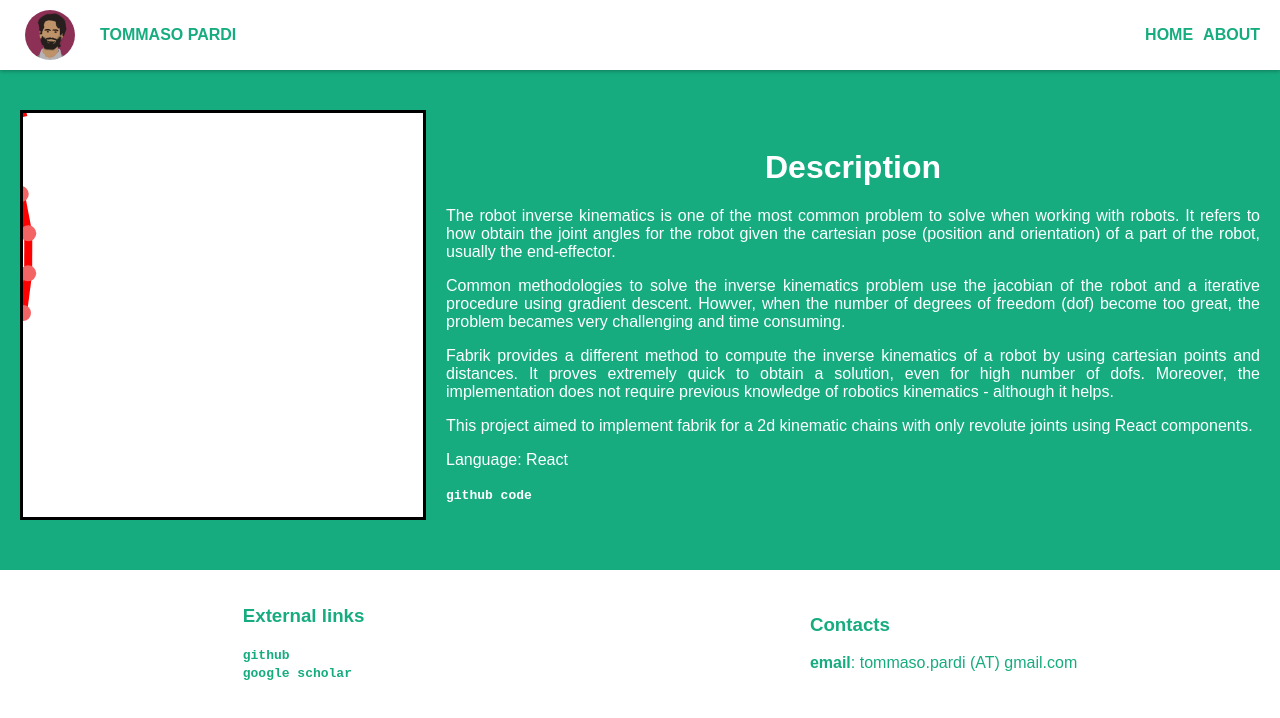
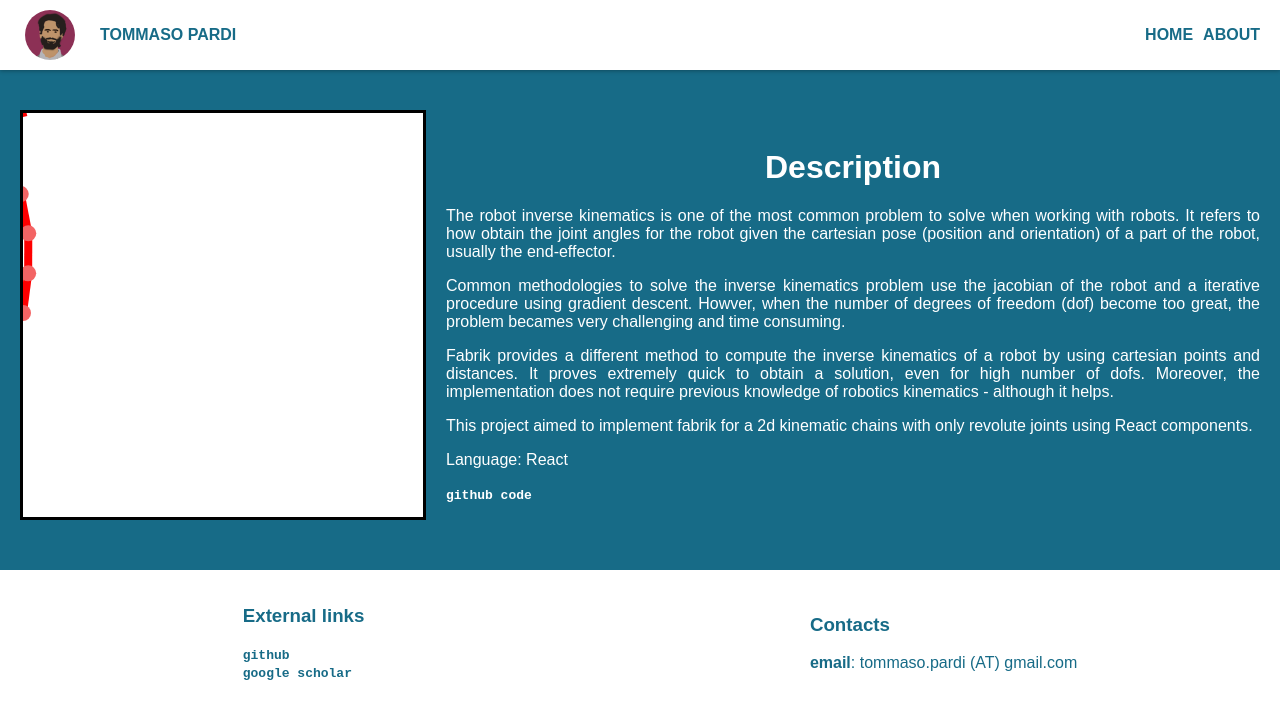
Before and after one commit to pardi/pardi.github.io, a React (Create React App) app: page /fabrikProj in a window 1280 px wide. Shown: the top 718 px of the page. Built offline with nearby package versions, Linux system fonts and the light colour scheme.

Commit message:
feat: changed colour

```diff
--- /dev/null
+++ b/src/AppTest.js
@@ -0,0 +1,15 @@
+import data from "./data/data.json"
+import Card from "./apptestcomp/Card"
+
+function AppTest() {
+
+	// TODO: change links to something more mantainable
+  return (
+	<>
+        <Card />
+
+	</>
+  );
+}
+
+export default AppTest;
--- /dev/null
+++ b/src/apptestcomp/Card.js
@@ -0,0 +1,49 @@
+import PropTypes from 'prop-types'
+import styles from '../apptestcomp/Card.module.scss'
+const slide = document.querySelector('.carousel-slide');
+
+const Card = () => {
+
+    const getStyle = (state) => {
+        if (state === "active"){
+            return styles.containerCardActive;
+        }
+        if (state === "left"){
+            return styles.containerCardLeft;
+        }
+        if (state === "right"){
+            return styles.containerCardRight;
+        }
+        if (state === "hidden"){
+            return styles.containerCardHidden;
+        }
+    }
+
+    return (<>
+        <div class={styles.carouselContainer}>
+            <div class={styles.carouselSlide}>
+                <img src="yadq400.png" alt="Image 5" class={styles.carouselImage} />
+                <img src="fabrik400.png" alt="Image 1" class={styles.carouselImage} />
+                <img src="fabrik400.png" alt="Image 2" class={styles.carouselImage} />
+                <img src="fabrik400.png" alt="Image 3" class={styles.carouselImage} />
+                <img src="fabrik400.png" alt="Image 4" class={styles.carouselImage} />
+                <img src="yadq400.png" alt="Image 5" class={styles.carouselImage} />
+                <img src="fabrik400.png" alt="Image 1" class={styles.carouselImage} />
+            </div>
+        </div>
+
+        <button id="prevBtn">Prev</button>
+        <button id="nextBtn">Next</button>
+    </>
+);
+}
+
+Card.propTypes = {
+    img: PropTypes.string,
+    text: PropTypes.string,
+    state: PropTypes.string,
+    address: PropTypes.string,
+}
+
+
+export default Card
--- /dev/null
+++ b/src/apptestcomp/Card.module.scss
@@ -0,0 +1,14 @@
+.carouselContainer {
+    overflow: hidden;
+    width: 500px; /* or whatever width you want */
+}
+
+.carouselSlide {
+    display: flex;
+    transition: all 0.5s ease;
+}
+
+.carouselImage {
+    width: 500px;
+    height: auto;
+}
--- a/src/index.js
+++ b/src/index.js
@@ -3,6 +3,7 @@ import ReactDOM from 'react-dom/client';
 import './styles/Global.module.scss'
 import reportWebVitals from './reportWebVitals';
 import App from './App';
+import AppTest from './AppTest'
 
 const root = ReactDOM.createRoot(document.getElementById('root'));
 document.cookie = "dummycookie=1; samesite=strict; secure; max-age=1";
--- a/src/pages/HomePage.js
+++ b/src/pages/HomePage.js
@@ -21,8 +21,8 @@ export const HomePage = ({ menu }) => {
 								<Work cvItems={data.cvEntries}/>
 						</div>
 						<div className={styles.sectionAnchor} id="projects-anchor" />
-						<h1 className={styles.menuTitleFull}>PROJECTS</h1>
-						<div id="projects" className={styles.projectsFull}>
+						<h1 className={styles.menuTitle}>PROJECTS</h1>
+						<div id="projects" className={styles.projects}>
 								<Carousel projList={data.projects} />
 						</div>
 				</div>
--- a/src/styles/Carousel.module.scss
+++ b/src/styles/Carousel.module.scss
@@ -64,7 +64,7 @@
 
 .textBoxCard{
   align-items: center;
-  color: $petrol
+  color: $col2
 }
 
 @mixin btn {
@@ -73,7 +73,7 @@
   width: 30px;
   border-radius: 50%;
   border-style: none;
-  background: radial-gradient(circle, white 0%, $petrol 100%);
+  background: radial-gradient(circle, white 0%, $col2 100%);
 
   padding: 0;
 
@@ -97,11 +97,14 @@
 @media (max-width: $minScreenSize){
   .containerCardLeft{
     opacity: 0%;
+    transform: translate(50%) scale(0.1);
   }
   .containerCardActive{
     transform: translate(-50%, 0%) scale(0.8);
   }
   .containerCardRight{
     opacity: 0%;
+    transform: translate(-50%) scale(0.1);
+
   }
 }
--- a/src/styles/Colours.module.scss
+++ b/src/styles/Colours.module.scss
@@ -1,4 +1,8 @@
 $petrol: rgb(22, 172, 127);
+$col1: rgb(4,54,74);
+$col2: rgb(23,107,135);
+$col3: rgb(100,204,197);
+$col4: rgb(218,255,251);
 
-$colourUp: $petrol;
+$colourUp: $col2;
 $colourDown: white;
--- a/src/styles/Header.module.scss
+++ b/src/styles/Header.module.scss
@@ -11,7 +11,7 @@
     align-items: center;
     background-color: white;
     justify-content: space-between;
-    color: $petrol;
+    color: $col2;
     z-index: 1000;
 }
 
@@ -34,7 +34,7 @@
     height: $headerHeight;
 
     & a {
-        color: $petrol;
+        color: $col2;
         margin-left: 10px;
         font-weight: bold;
         text-transform: uppercase;
@@ -43,7 +43,7 @@
     & a:hover{
         font-size: x-large;
         text-decoration: overline;
-        color: $petrol
+        color: $col2;
     }
 
 }
--- a/src/styles/ProjectLayout.module.scss
+++ b/src/styles/ProjectLayout.module.scss
@@ -5,7 +5,7 @@
     align-items: center;
     justify-content: center;
     max-width: 1920px;
-    background-color: $petrol;
+    background-color: $col2;
     min-height: 500px;
 }
 
--- a/src/styles/Sections.module.scss
+++ b/src/styles/Sections.module.scss
@@ -101,7 +101,7 @@
 .menuTitleFull{
     position: relative;
     color: white;
-    background-color: $petrol;
+    background-color: $col2;
     padding: 0px 30px;
     margin-bottom: 0px;
     padding-bottom: 30px;
--- a/src/styles/Work.module.scss
+++ b/src/styles/Work.module.scss
@@ -2,7 +2,7 @@
 
 .timeline{
     position:relative;
-    margin: 10px 20px;
+    padding-left: 20px;
     width: 100%;
 
     &::before{
@@ -10,7 +10,7 @@
         position: absolute;
         width: 5px;
         height: 100%;
-        background: $petrol;
+        background: $col2;
         top: 0;
         margin-left: -3px;
     }
@@ -32,7 +32,7 @@
     position: relative;
     padding: 5px 20px;
     color: white;
-    background-color: $petrol;
+    background-color: $col2;
     border-radius: 6px;
     font-size: 15px;
     margin-bottom: 10px;
```
